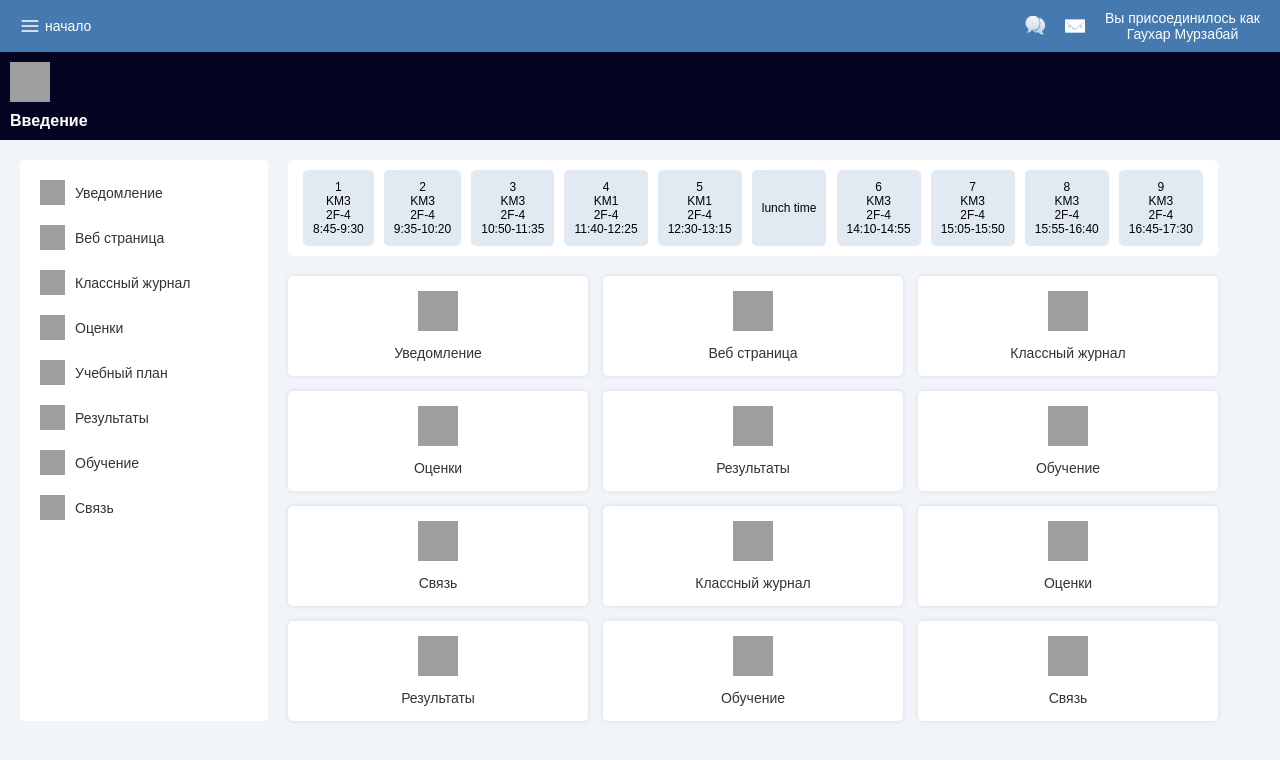
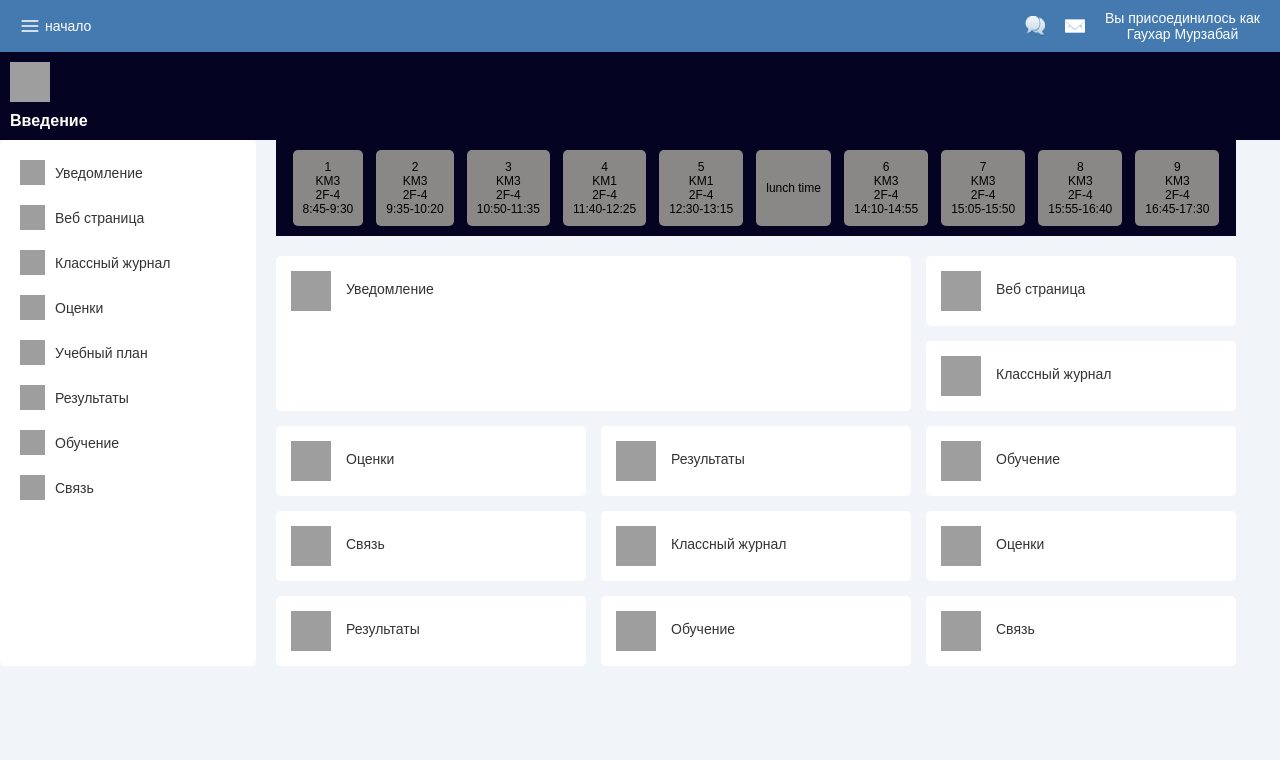
Before and after one commit to gaukharmurzabai/hw2, a plain HTML site: page index.html in a window 1280 px wide. Drawn offline with Linux system fonts and the light colour scheme; grey boxes are pictures that could not be loaded.

Commit message:
Add files via upload

```diff
--- a/index.html
+++ b/index.html
@@ -67,8 +67,8 @@ body {
 
 .container {
     display: flex;
-    gap: 20px;
-    padding: 20px;
+     gap: 20px; /*
+    padding: 20px; */
 }
 
 .leftside {
@@ -104,18 +104,19 @@ body {
 .usti {
     display: flex;
     justify-content: space-around;
-    background-color: white;
+    background-color: #040422;
     padding: 10px;
-    border-radius: 5px;
+    /* border-radius: 5px 5px; */
 }
 
 .usti button {
-    background-color: #e1e9f2;
+    /* margin-top: 0; */
+    background-color: #8a8787;
     border: none;
     padding: 10px;
     font-size: 12px;
     border-radius: 5px;
-    cursor: pointer;
+    /* cursor: pointer; */
     text-align: center;
 }
 
@@ -127,13 +128,19 @@ body {
 }
 
 .box {
+    display: flex;
+    flex-direction: row;
+    gap: 15px;
     background-color: white;
     padding: 15px;
     text-align: center;
     border-radius: 5px;
-    box-shadow: 0 0 5px rgba(0, 0, 0, 0.1);
+    /*box-shadow: 0 0 5px rgba(0, 0, 0, 0.1);*/
 }
-
+.box-1{
+    grid-column: span 2;
+    grid-row: span 2;
+}
 .box img {
     width: 40px;
     height: 40px;
```
